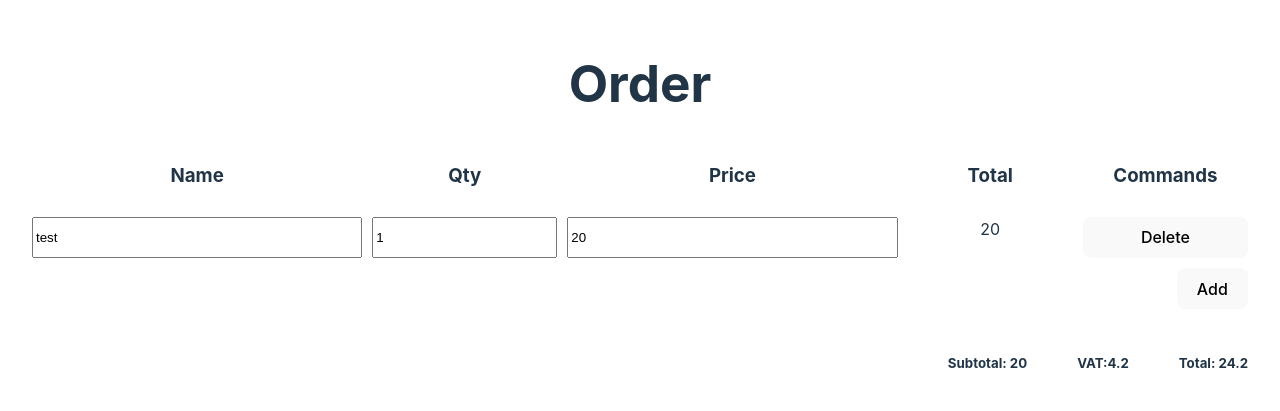
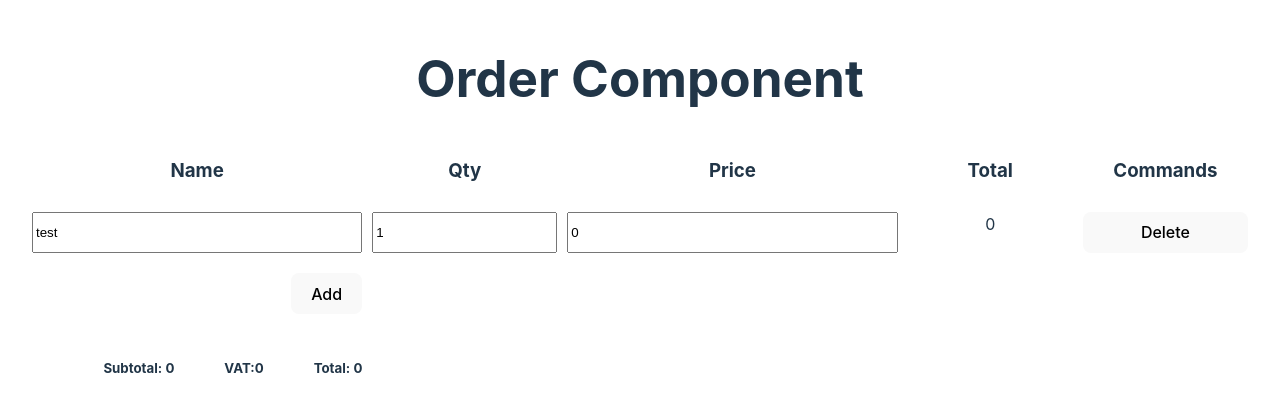
Before and after one commit to Lemoncode/svelte-workshop, a Svelte app in the folder 02-reactivity-order/: page / in a window 1280 px wide. Shown: the part 191-602 px from the top of the page. Built offline with nearby package versions, Linux system fonts and the light colour scheme.

Commit message:
02 reactivity order completed

```diff
--- a/02-reactivity-order/src/App.svelte
+++ b/02-reactivity-order/src/App.svelte
@@ -1,5 +1,5 @@
 <script lang="ts">
-  import { OrderComponent } from "./orders";
+  import { OrderComponent } from "./components/orders";
 </script>
 
 <main>
--- /dev/null
+++ b/02-reactivity-order/src/components/color-picker/color-display.svelte
@@ -0,0 +1,17 @@
+<script lang="ts">
+  export let red = 128;
+  export let green = 128;
+  export let blue = 128;
+</script>
+
+<div
+  class="color-display"
+  style="background-color: rgb({red}, {green}, {blue})"
+/>
+
+<style>
+  .color-display {
+    width: 200px;
+    height: 200px;
+  }
+</style>
--- /dev/null
+++ b/02-reactivity-order/src/components/color-picker/color-editor.svelte
@@ -0,0 +1,24 @@
+<script lang="ts">
+  import SingleColorEditor from "./single-color-editor.svelte";
+  import type { ValueChangePayload } from "./model";
+
+  export let red = 128;
+  export let green = 128;
+  export let blue = 128;
+</script>
+
+<div class="root">
+  <SingleColorEditor name="Red" value={red} on:valuechange />
+
+  <SingleColorEditor name="Green" value={green} on:valuechange />
+
+  <SingleColorEditor name="Blue" value={blue} on:valuechange />
+</div>
+
+<style>
+  .root {
+    display: flex;
+    flex-direction: column;
+    gap: 10px;
+  }
+</style>
--- /dev/null
+++ b/02-reactivity-order/src/components/color-picker/model.ts
@@ -0,0 +1,4 @@
+export interface ValueChangePayload {
+  name: string;
+  value: number;
+}
--- /dev/null
+++ b/02-reactivity-order/src/components/color-picker/single-color-editor.svelte
@@ -0,0 +1,20 @@
+<script lang="ts">
+  import { createEventDispatcher } from "svelte";
+  import type { ValueChangePayload } from "./model";
+
+  export let name = "";
+  export let value = 0;
+
+  const dispatch = createEventDispatcher<{ valuechange: ValueChangePayload }>();
+</script>
+
+<label for="color">{name}</label>
+<input
+  id="color"
+  type="range"
+  min="0"
+  max="255"
+  bind:value
+  on:input={(e) =>
+    dispatch("valuechange", { name: name, value: +e.currentTarget.value })}
+/>
--- a/02-reactivity-order/src/orders/order.model.ts
+++ b/02-reactivity-order/src/components/orders/order.model.ts
@@ -11,5 +11,5 @@ export interface Order {
 export const createNewItem = (): Item => ({
   name: "",
   quantity: 1,
-  price: 0,
+  price: 20,
 });
--- a/02-reactivity-order/src/orders/order.svelte
+++ b/02-reactivity-order/src/components/orders/order.svelte
@@ -7,14 +7,10 @@
       {
         name: "test",
         quantity: 1,
-        price: 20,
+        price: 0,
       },
     ],
   };
-
-  let subtotal = 0;
-  let vat = 0;
-  let total = 0;
 
   $: subtotal = order.itemCollection.reduce((acc, item) => {
     return acc + item.price * item.quantity;
@@ -24,13 +20,13 @@
 
   $: total = subtotal + vat;
 
-  export const removeItem = (item : Item) => {
+  export const removeItem = (item: Item) => {
     // Svelte's reactivity is triggered by assignments. Therefore push, pop, slice etc do not work
     order.itemCollection = order.itemCollection.filter((e) => e !== item);
   };
 </script>
 
-<h1>Order</h1>
+<h1>Order Component</h1>
 
 <div class="items-container">
   <h3>Name</h3>
@@ -38,28 +34,25 @@
   <h3>Price</h3>
   <h3>Total</h3>
   <h3>Commands</h3>
-
-  {#each order.itemCollection as item, index(index)}
+  {#each order.itemCollection as item, index (index)}
     <input bind:value={item.name} />
     <input bind:value={item.quantity} type="number" />
     <input bind:value={item.price} type="number" />
     {item.price * item.quantity}
     <button on:click={() => removeItem(item)}>Delete</button>
   {/each}
-</div>
-
   <div class="add-container">
     <button
-    on:click={() =>
-      (order.itemCollection = [...order.itemCollection, createNewItem()])}
-    >Add</button
+      on:click={() => {
+        order.itemCollection = [...order.itemCollection, createNewItem()];
+      }}>Add</button
     >
-</div>
-
     <div class="total-container">
       <h5>Subtotal: {subtotal}</h5>
       <h5>VAT:{vat}</h5>
       <h5>Total: {total}</h5>
+    </div>
+  </div>
 </div>
 
 <style>
@@ -75,7 +68,6 @@
     flex-direction: column;
     margin-top: 10px;
   }
-
   .total-container {
     display: flex;
     justify-content: flex-end;
```
Also changed, not shown: 02-reactivity-order/package.json (+4 -4 lines), 02-reactivity-order/src/components/orders/index.ts (renamed from 02-reactivity-order/src/orders/index.ts), 2 other files (tests, documents, lock files or other folders). Lines whose indentation alone changed are shown as unchanged.
